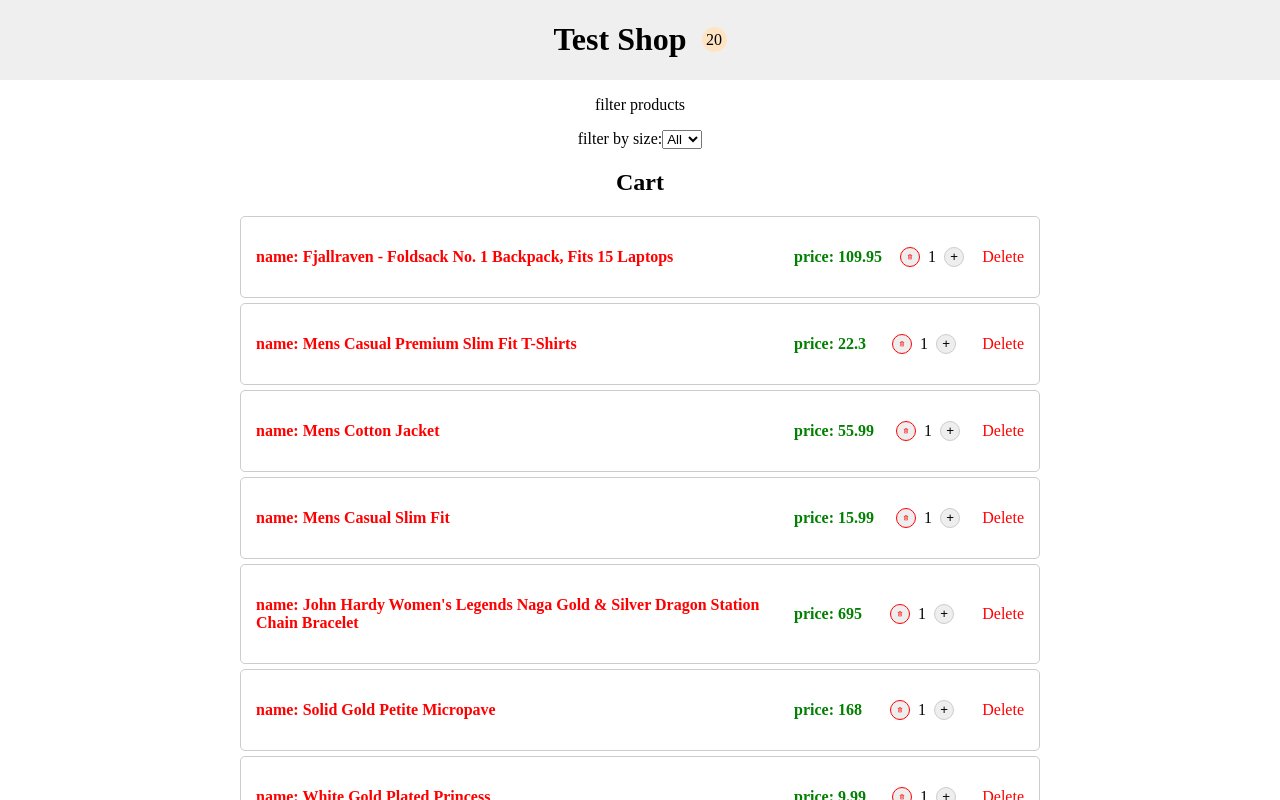
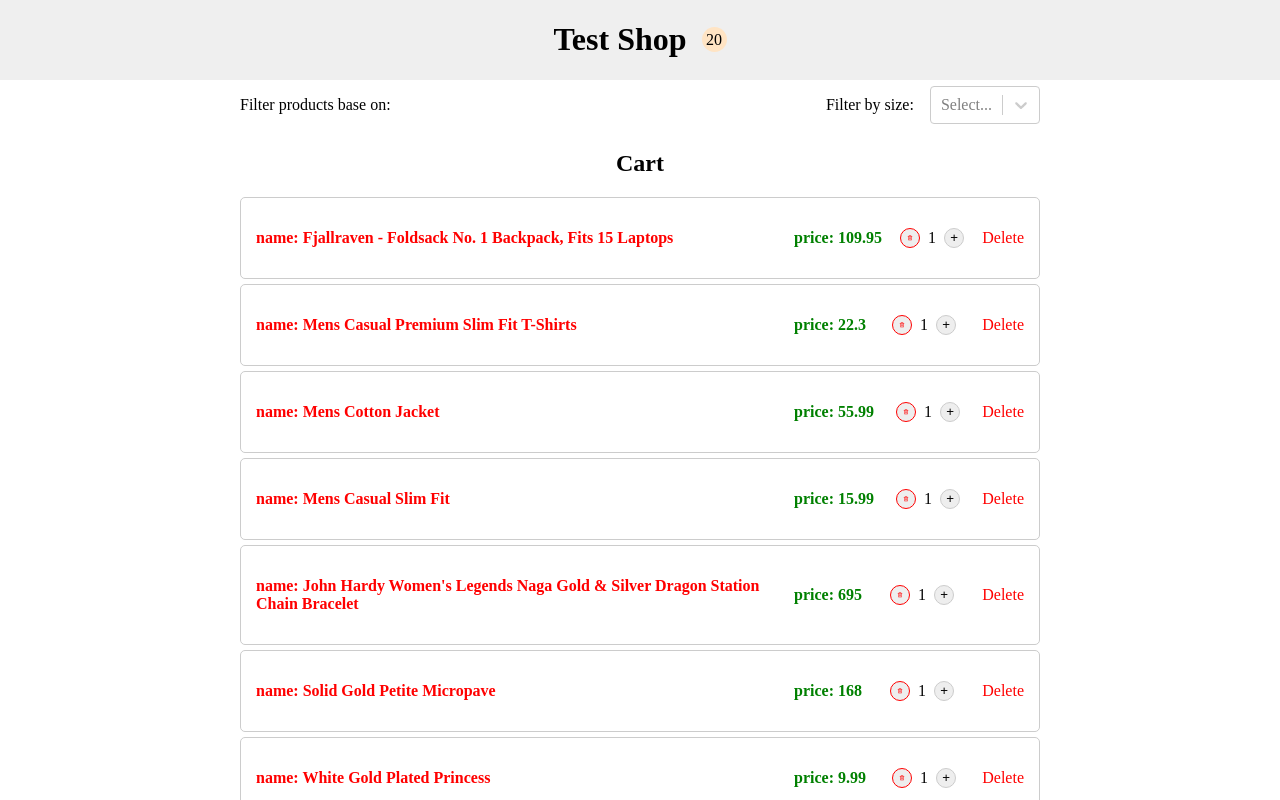
Before and after one commit to amir-rismani/react-tutorial, a React (Create React App) app: page / in a window 1280 px wide. Shown: the top 800 px of the page. Built offline with nearby package versions, Linux system fonts and the light colour scheme.

Commit message:
react select library

```diff
--- a/package.json
+++ b/package.json
@@ -10,6 +10,7 @@
     "react-dom": "^18.2.0",
     "react-icons": "^4.7.1",
     "react-scripts": "5.0.1",
+    "react-select": "^5.7.2",
     "web-vitals": "^2.1.4"
   },
   "scripts": {
--- a/src/components/Filter/Filter.jsx
+++ b/src/components/Filter/Filter.jsx
@@ -1,22 +1,35 @@
 import { useState } from "react";
 import { useProductActions } from "../Providers/ProductsProviderReducer";
+import Select from 'react-select';
+
+import styles from './Filter.module.css'
+const options = [
+  { value: '', label: 'All' },
+  { value: 's', label: 's' },
+  { value: 'm', label: 'm' },
+  { value: 'l', label: 'l' },
+  { value: 'xl', label: 'xl' },
+  { value: '2xl', label: '2xl' },
+  { value: '3xl', label: '3xl' },
+  { value: '*xl', label: '*xl' },
+];
 
 const Filter = () => {
     const dispatch = useProductActions();
     const [value, setValue] = useState("");
-    const changeHandler = (event) => {
-        setValue(event.target.value)
-        dispatch({type: 'filter', event});
+    const changeHandler = (selectedOption) => {
+        dispatch({type: 'filter', selectedOption});
+        setValue(selectedOption)
     }
 
     return (
-        <div>
+        <div className={styles.filter}>
             <p>
-                filter products
+                Filter products base on:
             </p>
-            <div>
-                filter by size:
-                <select onChange={changeHandler} value={value}>
+            <div className={styles.size}>
+                Filter by size:
+                {/* <select onChange={changeHandler} value={value}>
                     <option value="">All</option>
                     <option value="s">s</option>
                     <option value="m">m</option>
@@ -25,7 +38,12 @@
                     <option value="2xl">2xl</option>
                     <option value="3xl">3xl</option>
                     <option value="*xl">*xl</option>
-                </select>
+                </select> */}
+                <Select
+                    value={value}
+                    onChange={changeHandler}
+                    options={options}
+                />
             </div>
         </div>
     );
--- /dev/null
+++ b/src/components/Filter/Filter.module.css
@@ -0,0 +1,15 @@
+.filter{
+    display: flex;
+    justify-content: space-between;
+    align-items: center;
+    max-width: 50rem;
+    margin: auto;
+    gap: 1rem;
+}
+
+.size{
+    display: flex;
+    justify-content: space-around;
+    align-items: center;
+    gap: 1rem;
+}
--- a/src/components/Providers/ProductsProviderReducer.js
+++ b/src/components/Providers/ProductsProviderReducer.js
@@ -47,7 +47,7 @@
             productLists[index] = product;
             return productLists;
         case 'filter':
-            const size = action.event.target.value;
+            const size = action.selectedOption.value;
             if (!size) {
                 return productsData
             }
```
Also changed, not shown: 1 other file (tests, documents, lock files or other folders).
